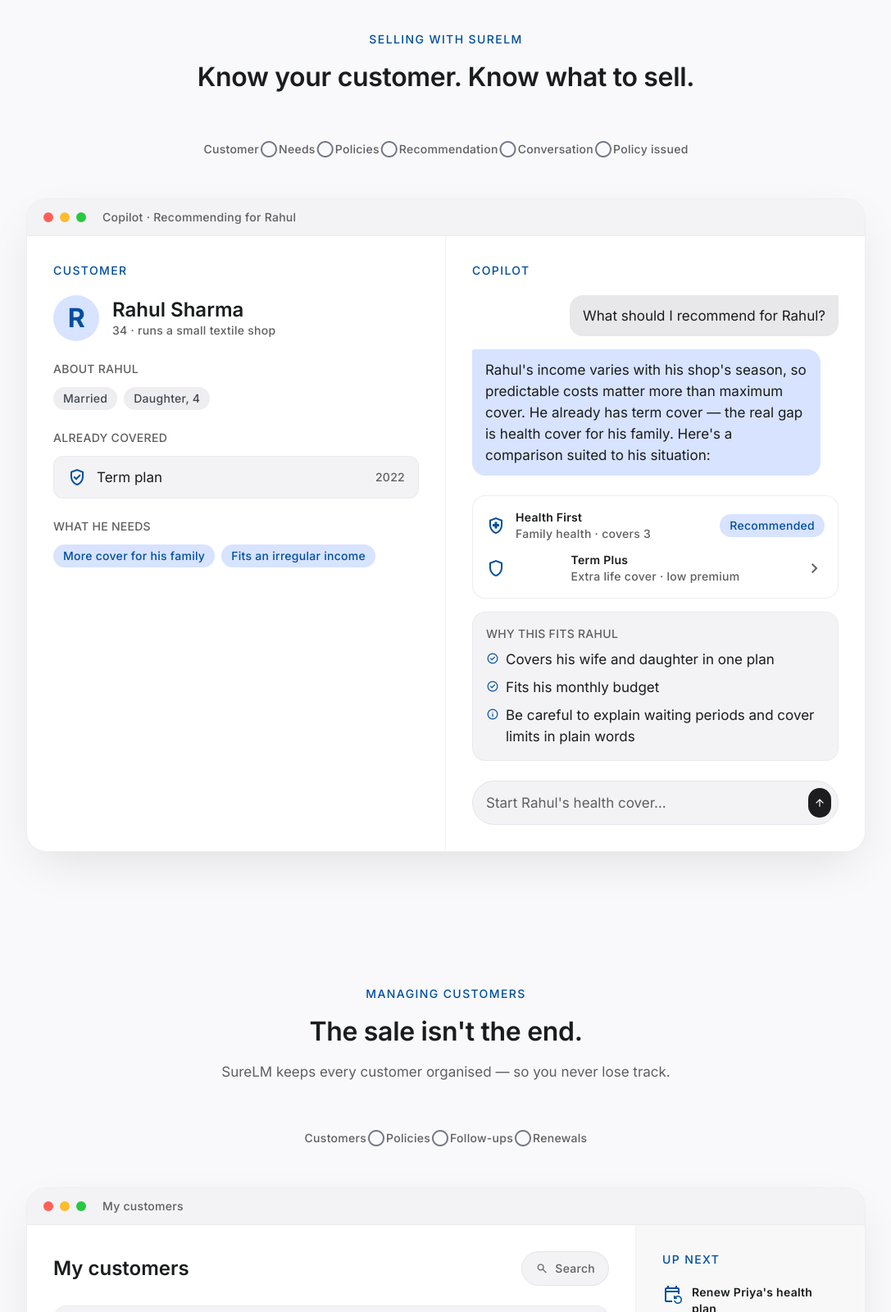
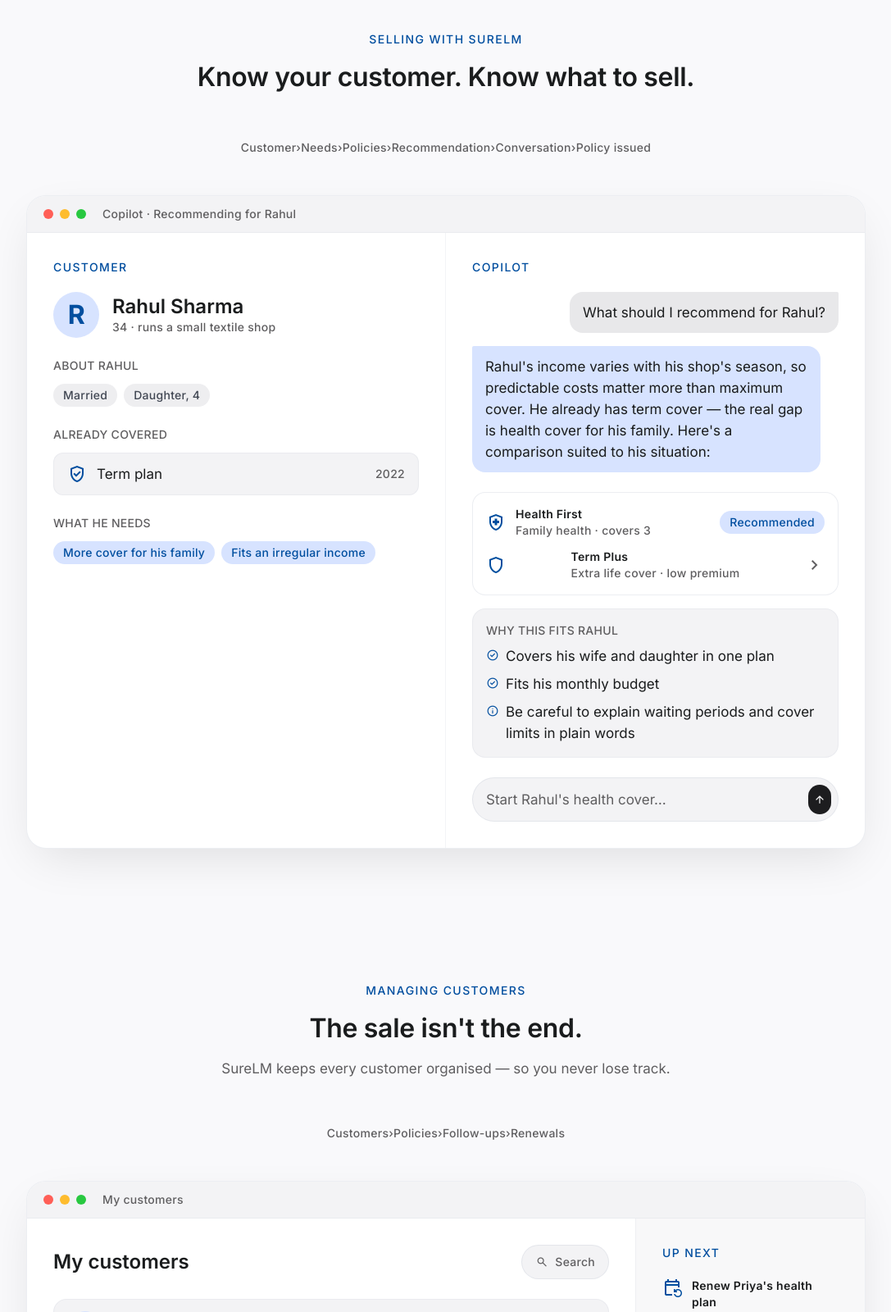
Before and after one commit to sucsome/surelm-site-v2, a website: page advisor.html in a window 1280 px wide. Shown: the part 1510-3110 px from the top of the page at 82% size, without its empty margins (96-1183 px from the left). Drawn offline with nearby package versions, Linux system fonts and the light colour scheme.

Commit message:
Restyle flow diagrams: inline text with chevron separators

```diff
--- a/advisor.html
+++ b/advisor.html
@@ -109,19 +109,9 @@
 <span class="font-label-md text-label-md text-primary uppercase tracking-widest mb-4 inline-block">Selling with SureLM</span>
 <h2 class="font-headline-lg-mobile md:font-headline-lg text-headline-lg-mobile md:text-headline-lg text-on-surface mb-4 text-balance">Know your customer. Know what to sell.</h2>
 </div>
-<div class="flex flex-wrap items-center justify-center gap-x-3 gap-y-1 mb-12 text-secondary">
-<span class="font-label-md text-label-md">Customer</span>
-<span class="material-symbols-outlined text-xs text-outline" data-icon="circle">circle</span>
-<span class="font-label-md text-label-md">Needs</span>
-<span class="material-symbols-outlined text-xs text-outline" data-icon="circle">circle</span>
-<span class="font-label-md text-label-md">Policies</span>
-<span class="material-symbols-outlined text-xs text-outline" data-icon="circle">circle</span>
-<span class="font-label-md text-label-md">Recommendation</span>
-<span class="material-symbols-outlined text-xs text-outline" data-icon="circle">circle</span>
-<span class="font-label-md text-label-md">Conversation</span>
-<span class="material-symbols-outlined text-xs text-outline" data-icon="circle">circle</span>
-<span class="font-label-md text-label-md">Policy issued</span>
-</div>
+<p class="flex flex-wrap items-center justify-center gap-x-2 gap-y-1 mb-12 font-label-md text-label-md text-secondary">
+<span>Customer</span><span class="text-outline-variant">›</span><span>Needs</span><span class="text-outline-variant">›</span><span>Policies</span><span class="text-outline-variant">›</span><span>Recommendation</span><span class="text-outline-variant">›</span><span>Conversation</span><span class="text-outline-variant">›</span><span>Policy issued</span>
+</p>
 <div class="w-full max-w-5xl mx-auto rounded-3xl overflow-hidden border border-outline-variant/30 bg-white shadow-[0_20px_60px_-15px_rgba(0,0,0,0.12)] text-left">
 <div class="flex items-center gap-2 px-5 py-3 border-b border-outline-variant/20 bg-surface-container-low">
 <span class="window-dot bg-[#ff5f57]"></span>
@@ -217,15 +207,9 @@
 <h2 class="font-headline-lg-mobile md:font-headline-lg text-headline-lg-mobile md:text-headline-lg text-on-surface mb-4 text-balance">The sale isn't the end.</h2>
 <p class="font-body-md text-body-md text-secondary max-w-xl mx-auto text-balance">SureLM keeps every customer organised — so you never lose track.</p>
 </div>
-<div class="flex flex-wrap items-center justify-center gap-x-3 gap-y-1 mb-12 text-secondary">
-<span class="font-label-md text-label-md">Customers</span>
-<span class="material-symbols-outlined text-xs text-outline" data-icon="circle">circle</span>
-<span class="font-label-md text-label-md">Policies</span>
-<span class="material-symbols-outlined text-xs text-outline" data-icon="circle">circle</span>
-<span class="font-label-md text-label-md">Follow-ups</span>
-<span class="material-symbols-outlined text-xs text-outline" data-icon="circle">circle</span>
-<span class="font-label-md text-label-md">Renewals</span>
-</div>
+<p class="flex flex-wrap items-center justify-center gap-x-2 gap-y-1 mb-12 font-label-md text-label-md text-secondary">
+<span>Customers</span><span class="text-outline-variant">›</span><span>Policies</span><span class="text-outline-variant">›</span><span>Follow-ups</span><span class="text-outline-variant">›</span><span>Renewals</span>
+</p>
 <div class="w-full max-w-5xl mx-auto rounded-3xl overflow-hidden border border-outline-variant/30 bg-white shadow-[0_20px_60px_-15px_rgba(0,0,0,0.12)] text-left">
 <div class="flex items-center gap-2 px-5 py-3 border-b border-outline-variant/20 bg-surface-container-low">
 <span class="window-dot bg-[#ff5f57]"></span>
```
